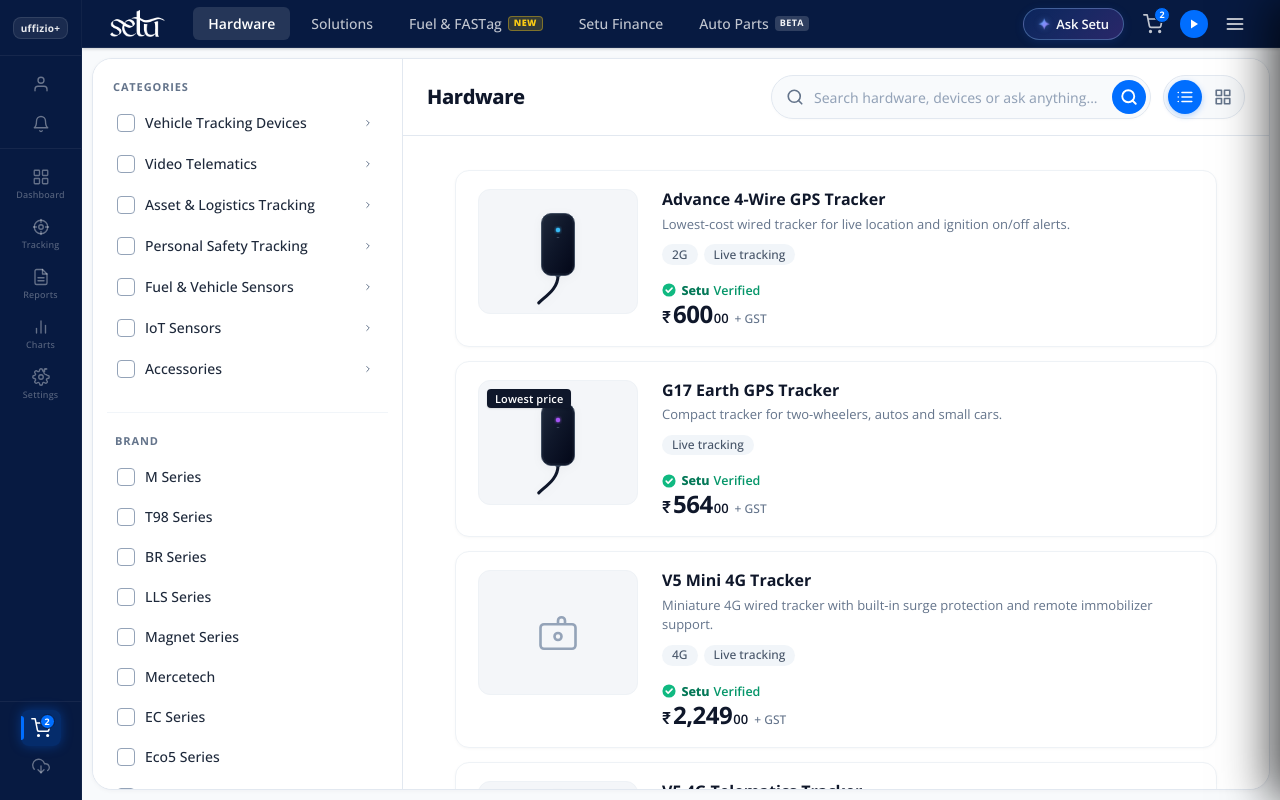
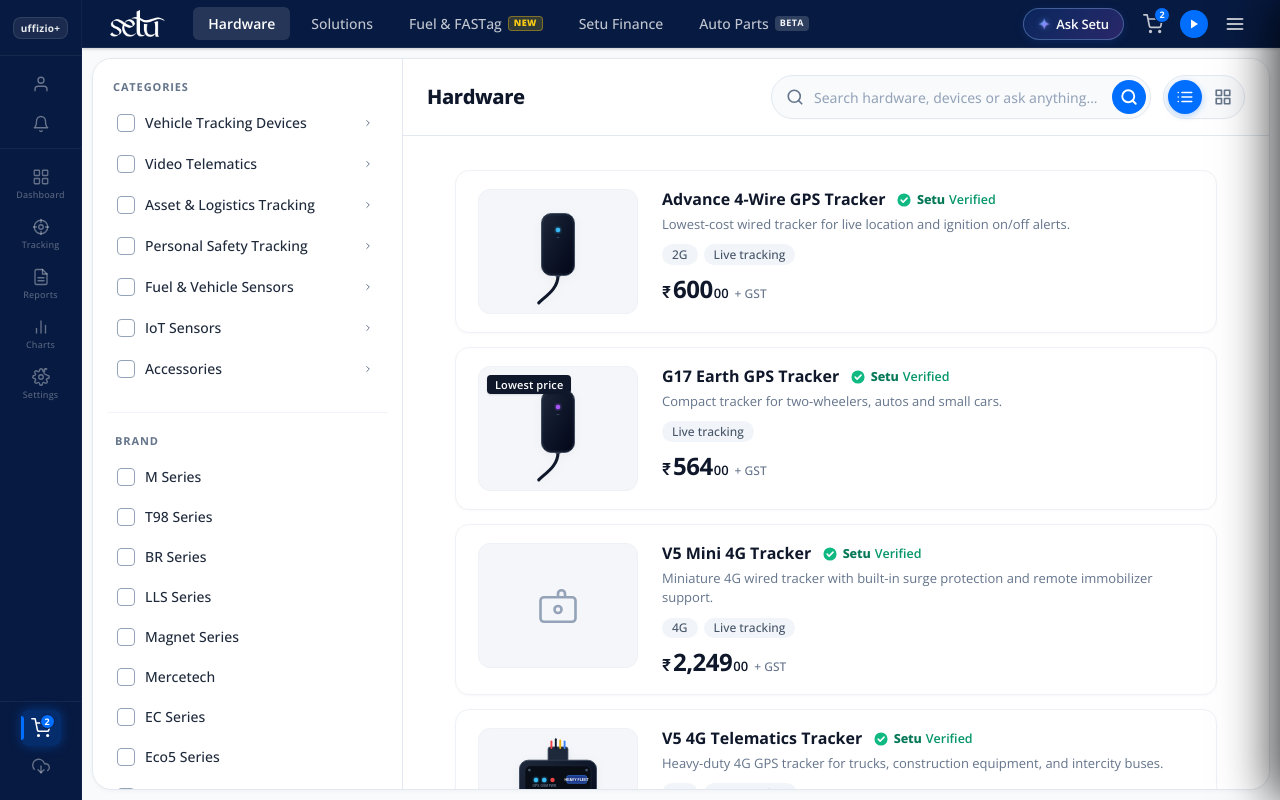
Before and after one commit to kinjal106/setu, a React (Vite) app: page /hardware in a window 1280 px wide. Built offline with nearby package versions, Linux system fonts and the light colour scheme.

Commit message:
feat(hardware): display setu verified badge alongside product title in list and grid views

```diff
--- a/src/pages/Hardware/Hardware.css
+++ b/src/pages/Hardware/Hardware.css
@@ -627,11 +627,19 @@
   flex-direction: column;
 }
 
+.pcard-ref__title-row {
+  display: flex;
+  align-items: center;
+  flex-wrap: wrap;
+  gap: 8px 12px;
+  margin-bottom: 4px;
+}
+
 .pcard-ref__title {
   font-size: 16px;
   font-weight: 700;
   color: #0F172A;
-  margin: 0 0 4px 0;
+  margin: 0;
   line-height: 1.35;
 }
 
@@ -718,7 +726,7 @@
 .setu-verified-badge {
   display: inline-flex;
   align-items: center;
-  gap: 5.5px;
+  gap: 5px;
   background: transparent;
   border: none;
   border-radius: 0;
@@ -726,6 +734,7 @@
   box-shadow: none;
   user-select: none;
   width: fit-content;
+  flex-shrink: 0;
 }
 
 .setu-verified-badge__shield {
@@ -885,11 +894,19 @@
   flex: 1;
 }
 
+.pcard-grid__title-row {
+  display: flex;
+  align-items: center;
+  flex-wrap: wrap;
+  gap: 4px 8px;
+  margin-bottom: 6px;
+}
+
 .pcard-grid__title {
   font-size: 15px;
   font-weight: 700;
   color: #0F172A;
-  margin: 0 0 6px 0;
+  margin: 0;
   line-height: 1.35;
 }
 
@@ -927,8 +944,7 @@
   padding-top: 10px;
   border-top: 1px solid #F1F5F9;
   display: flex;
-  flex-direction: column;
-  gap: 8px;
+  align-items: baseline;
 }
 
 /* Empty state */
--- a/src/pages/Hardware/Hardware.jsx
+++ b/src/pages/Hardware/Hardware.jsx
@@ -400,7 +400,24 @@
       {/* Right details container */}
       <div className="pcard-ref__info">
         <div className="pcard-ref__content">
-          <h3 className="pcard-ref__title">{product.name}</h3>
+          {/* Title Row with Product Label & Setu Verified Badge */}
+          <div className="pcard-ref__title-row">
+            <h3 className="pcard-ref__title">{product.name}</h3>
+            {product.verified !== false && (
+              <span className="setu-verified-badge">
+                <span className="setu-verified-badge__shield">
+                  <svg width="14" height="14" viewBox="0 0 16 16" fill="none">
+                    <circle cx="8" cy="8" r="7.5" fill="#10B981" />
+                    <path d="M4.8 8.2L7 10.4L11.5 5.9" stroke="#FFFFFF" strokeWidth="1.8" strokeLinecap="round" strokeLinejoin="round" />
+                  </svg>
+                </span>
+                <span className="setu-verified-badge__text">
+                  <span className="setu-verified-badge__brand">Setu</span>
+                  <span className="setu-verified-badge__label">Verified</span>
+                </span>
+              </span>
+            )}
+          </div>
 
           {product.shortDescription && (
             <p className="pcard-ref__desc">{product.shortDescription}</p>
@@ -414,22 +431,6 @@
               ))}
             </div>
           )}
-
-          {/* Setu Verified Badge (above pricing) */}
-          <div className="pcard-ref__verified-row">
-            <span className="setu-verified-badge">
-              <span className="setu-verified-badge__shield">
-                <svg width="14" height="14" viewBox="0 0 16 16" fill="none">
-                  <circle cx="8" cy="8" r="7.5" fill="#10B981" />
-                  <path d="M4.8 8.2L7 10.4L11.5 5.9" stroke="#FFFFFF" strokeWidth="1.8" strokeLinecap="round" strokeLinejoin="round" />
-                </svg>
-              </span>
-              <span className="setu-verified-badge__text">
-                <span className="setu-verified-badge__brand">Setu</span>
-                <span className="setu-verified-badge__label">Verified</span>
-              </span>
-            </span>
-          </div>
 
           {/* Price display row */}
           <div className="pcard-ref__price-row">
@@ -483,7 +484,24 @@
 
       {/* Card Body */}
       <div className="pcard-grid__body">
-        <h3 className="pcard-grid__title">{product.name}</h3>
+        {/* Title Row with Product Label & Setu Verified Badge */}
+        <div className="pcard-grid__title-row">
+          <h3 className="pcard-grid__title">{product.name}</h3>
+          {product.verified !== false && (
+            <span className="setu-verified-badge">
+              <span className="setu-verified-badge__shield">
+                <svg width="14" height="14" viewBox="0 0 16 16" fill="none">
+                  <circle cx="8" cy="8" r="7.5" fill="#10B981" />
+                  <path d="M4.8 8.2L7 10.4L11.5 5.9" stroke="#FFFFFF" strokeWidth="1.8" strokeLinecap="round" strokeLinejoin="round" />
+                </svg>
+              </span>
+              <span className="setu-verified-badge__text">
+                <span className="setu-verified-badge__brand">Setu</span>
+                <span className="setu-verified-badge__label">Verified</span>
+              </span>
+            </span>
+          )}
+        </div>
 
         {product.shortDescription && (
           <p className="pcard-grid__desc">{product.shortDescription}</p>
@@ -498,23 +516,8 @@
           </div>
         )}
 
-        {/* Verified Row & Price Footer */}
+        {/* Price Footer */}
         <div className="pcard-grid__footer">
-          <div className="pcard-ref__verified-row">
-            <span className="setu-verified-badge">
-              <span className="setu-verified-badge__shield">
-                <svg width="14" height="14" viewBox="0 0 16 16" fill="none">
-                  <circle cx="8" cy="8" r="7.5" fill="#10B981" />
-                  <path d="M4.8 8.2L7 10.4L11.5 5.9" stroke="#FFFFFF" strokeWidth="1.8" strokeLinecap="round" strokeLinejoin="round" />
-                </svg>
-              </span>
-              <span className="setu-verified-badge__text">
-                <span className="setu-verified-badge__brand">Setu</span>
-                <span className="setu-verified-badge__label">Verified</span>
-              </span>
-            </span>
-          </div>
-
           <div className="pcard-ref__price-row">
             <span className="pcard-ref__currency">₹</span>
             <span className="pcard-ref__amount">{wholePrice}</span>
```
